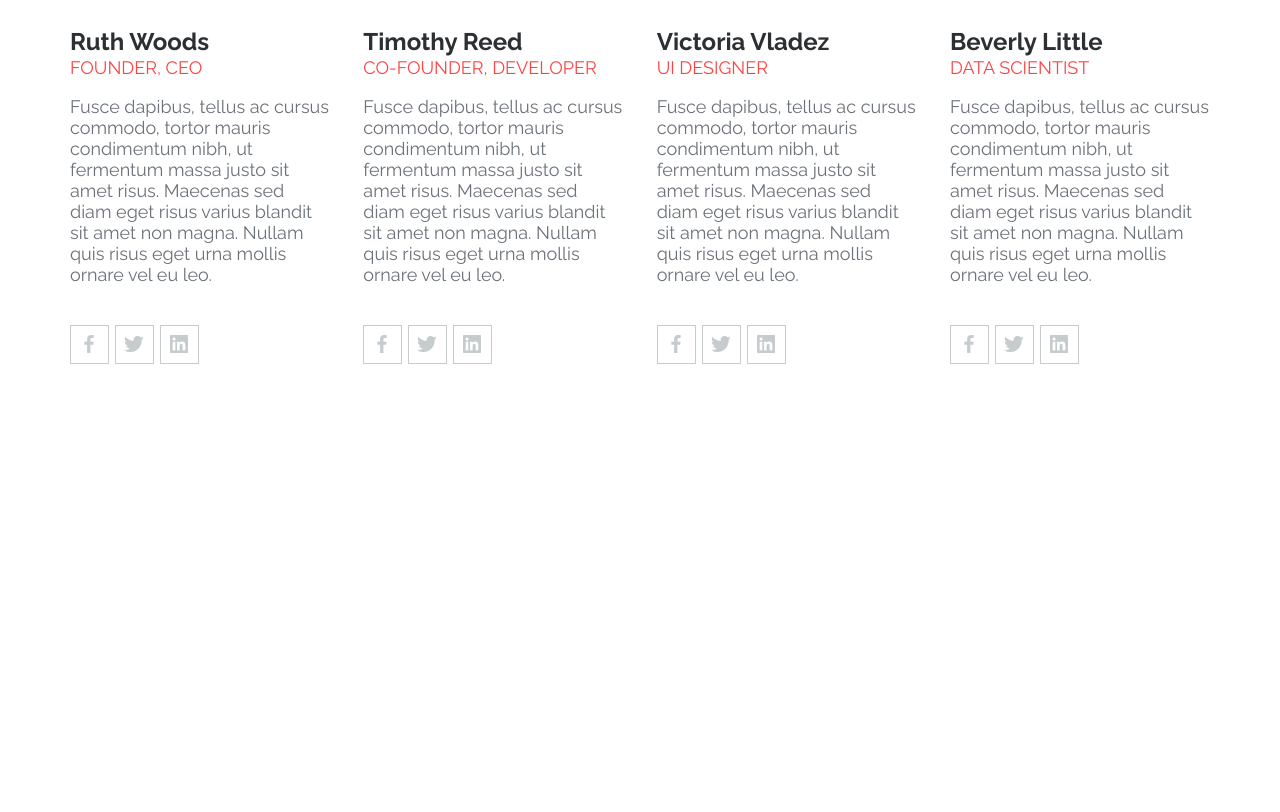
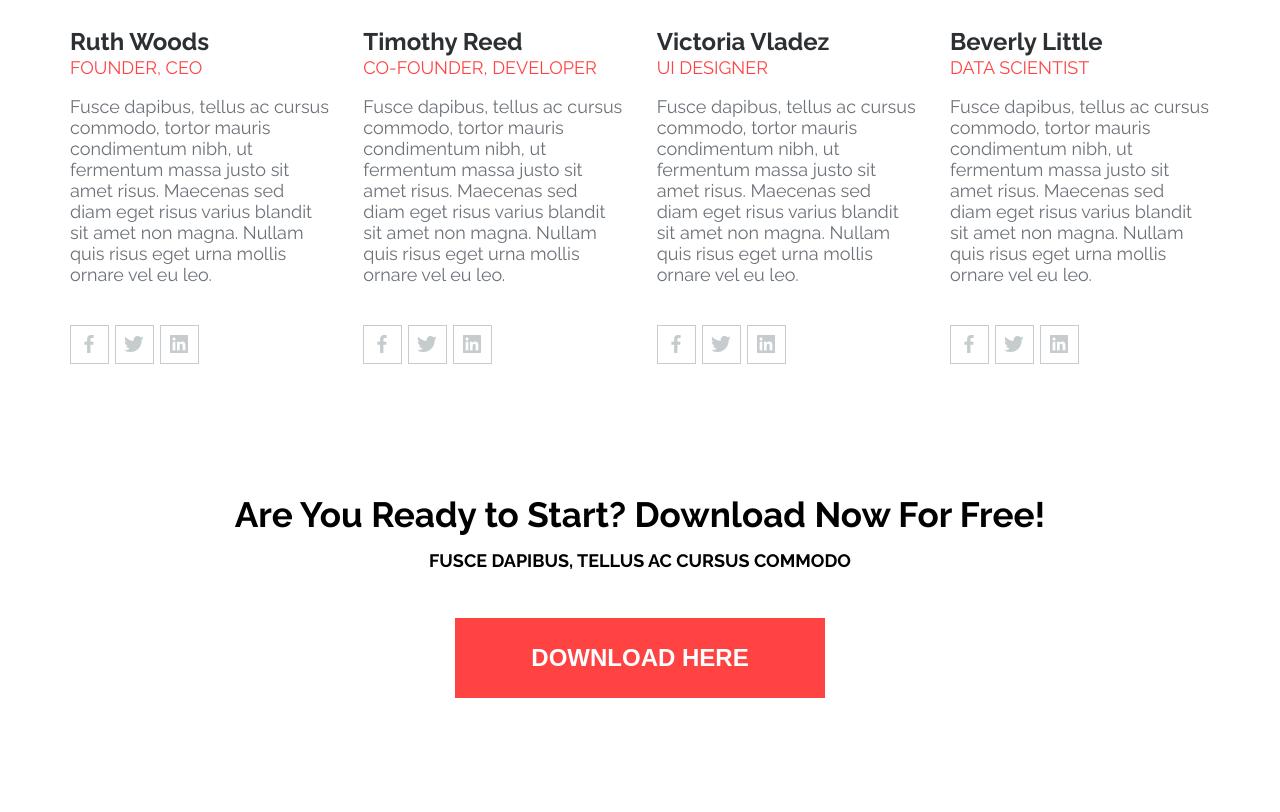
Before and after one commit to Dmirovna90/FirstProject, a website built with Parcel: page src/index.html in a window 1280 px wide. Shown: the part 2624-3436 px from the top of the page. Before the commit the page ends 2990 px from the top, so only its background shows below. Built offline with nearby package versions, Linux system fonts and the light colour scheme; files whose address does not match are found by name.

Commit message:
added download

```diff
--- a/src/index.html
+++ b/src/index.html
@@ -357,7 +357,21 @@
             </div>
         </div>
     </section>
-
+<section class="download">
+    <div class="container">
+        <div class="download-wrapper">
+            <div class="download-title">
+                <h3>Are You Ready to Start? Download Now For Free!</h3>
+            </div>
+            <div class="download-description">
+                <p>
+                    Fusce dapibus, tellus ac cursus commodo
+                </p>
+            </div>
+            <button type="button" name="download here" class="download-btn">download here</button>
+        </div>
+    </div>
+</section>
 
 
 
--- a/src/sass/download.scss
+++ b/src/sass/download.scss
@@ -0,0 +1,53 @@
+.download-wrapper {
+    padding: 114px 0;
+    display: flex;
+    flex-direction: column;
+    align-items: center;
+    @media (max-width: 1024px) {
+        padding: 78px 0;
+    }
+    @media (max-width: 320px) {
+        padding: 34px 0 45px;
+    }
+}
+.download-title {
+    font-size: $_h3;
+    font-weight: 500;
+    text-align: center;
+    line-height: 70px;
+    @media (max-width: 1024px) {
+        font-size: $_h4;
+        line-height: 60px;
+    }
+    @media (max-width: 320px) {
+        font-size: $_h5;
+        line-height: normal;
+        margin-bottom: 26px;
+    }
+}
+.download-description {
+    font-size: $_h5;
+    font-weight: 700;
+    text-align: center;
+    line-height: 21px;
+    text-transform: uppercase;
+    margin-bottom: 47px;
+    @media (max-width: 1024px) {
+        font-size: 0.875rem;
+        line-height: 16px;
+        margin-bottom: 43px;
+    }
+    @media (max-width: 320px) {
+        font-size: $_h6;
+        line-height: normal;
+        margin-bottom: 12px;
+    }
+}
+.download-btn {
+    @include btn;
+    @media (max-width: 320px) {
+        width: 278px;
+        height: 78px;
+        font-size: $_h5;
+    }
+}
```
